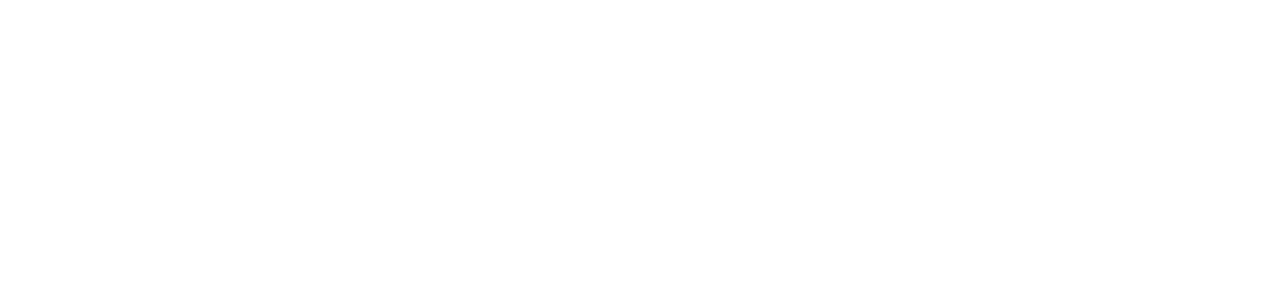
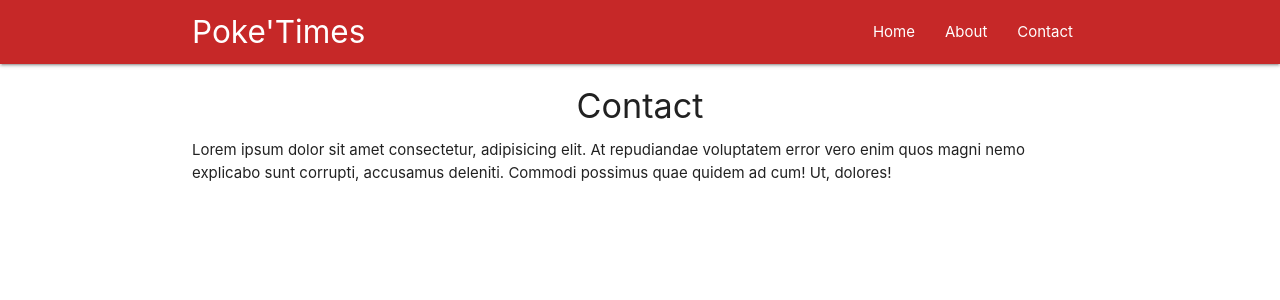
Before and after one commit to igunawardana/organic-fe, a React (Create React App) app in the folder poketimes/: page /contact in a window 1280 px wide. Shown: the top 300 px of the page. Built offline with nearby package versions, Linux system fonts and the light colour scheme.

Commit message:
basic route

```diff
--- a/poketimes/package.json
+++ b/poketimes/package.json
@@ -8,6 +8,7 @@
     "@testing-library/user-event": "^12.5.0",
     "react": "^17.0.1",
     "react-dom": "^17.0.1",
+    "react-router-dom": "^5.2.0",
     "react-scripts": "4.0.1",
     "web-vitals": "^0.2.4"
   },
--- a/poketimes/src/App.js
+++ b/poketimes/src/App.js
@@ -1,11 +1,23 @@
-import './App.css';
+import React, { Component } from 'react';
+import Navbar from './components/Navbar';
+import { BrowserRouter, Route } from 'react-router-dom';
+import Home from './components/Home';
+import About from './components/About';
+import Contact from './components/Contact';
 
-function App() {
-  return (
-    <div className="App">
-
-    </div>
-  );
+class App extends Component {
+  state = {}
+  render() {
+    return (
+      <BrowserRouter>
+        <div>
+          <Navbar />
+          <Route exact path='/' component={Home} />
+          <Route path='/about' component={About} />
+          <Route path='/contact' component={Contact} />
+        </div>
+      </BrowserRouter>);
+  }
 }
 
 export default App;
--- /dev/null
+++ b/poketimes/src/components/About.js
@@ -0,0 +1,12 @@
+import React from 'react';
+
+const About = () => {
+    return (
+        <div class="container">
+            <h4 class="center">About</h4>
+            <p>Lorem ipsum dolor sit amet consectetur adipisicing elit. Veniam rerum eum illo minima exercitationem culpa, odio nam nihil porro fugit harum deserunt. Optio, tenetur dolorem reiciendis error pariatur doloribus officiis!</p>
+        </div>
+    )
+}
+
+export default About;
--- /dev/null
+++ b/poketimes/src/components/Contact.js
@@ -0,0 +1,12 @@
+import React from 'react'
+
+const Contact = () => {
+    return (
+        <div class="container">
+            <h4 class="center">Contact</h4>
+            <p>Lorem ipsum dolor sit amet consectetur, adipisicing elit. At repudiandae voluptatem error vero enim quos magni nemo explicabo sunt corrupti, accusamus deleniti. Commodi possimus quae quidem ad cum! Ut, dolores!</p>
+        </div>
+    )
+}
+
+export default Contact;
--- /dev/null
+++ b/poketimes/src/components/Home.js
@@ -0,0 +1,12 @@
+import React from 'react';
+
+const Home = () => {
+    return (
+        <div class="container">
+            <h4 class="center">Home</h4>
+            <p>Lorem ipsum dolor sit amet consectetur adipisicing elit. Odit, eaque dignissimos. Repellendus at in, a eligendi et, blanditiis officiis eos dolorum maiores facilis corporis quam iusto id officia harum deserunt?</p>
+        </div>
+    )
+}
+
+export default Home;
--- /dev/null
+++ b/poketimes/src/components/Navbar.js
@@ -0,0 +1,18 @@
+import React from 'react'
+
+const Navbar = () => {
+    return (
+        <nav className="nav-wrapper red darken-3">
+            <div className="container">
+                <a className="brand-logo">Poke'Times</a>
+                <ul className="right">
+                    <li><a href="/">Home</a></li>
+                    <li><a href="/about">About</a></li>
+                    <li><a href="/contact">Contact</a></li>
+                </ul>
+            </div>
+        </nav>
+    )
+}
+
+export default Navbar;
```
Also changed, not shown: 1 other file (tests, documents, lock files or other folders).
